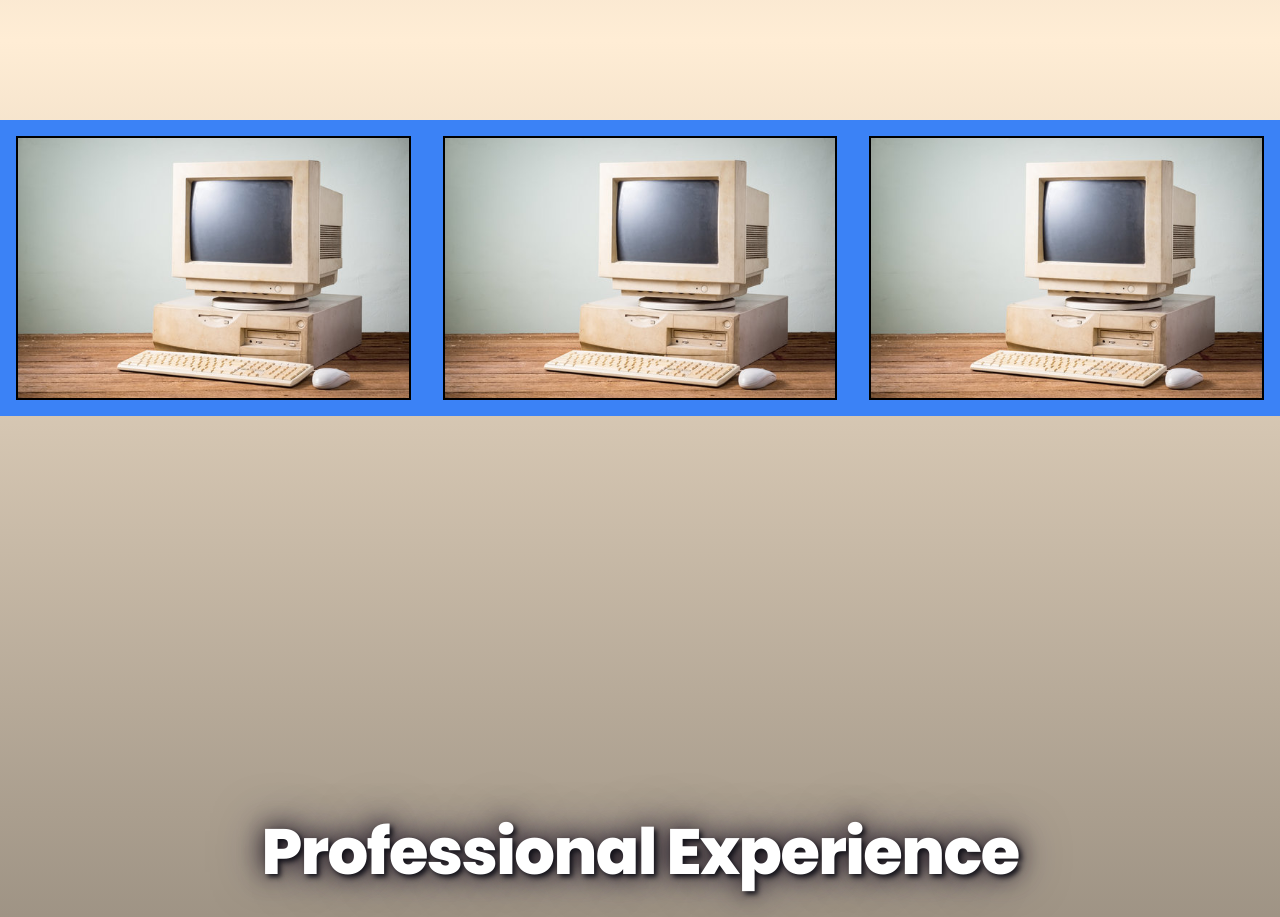
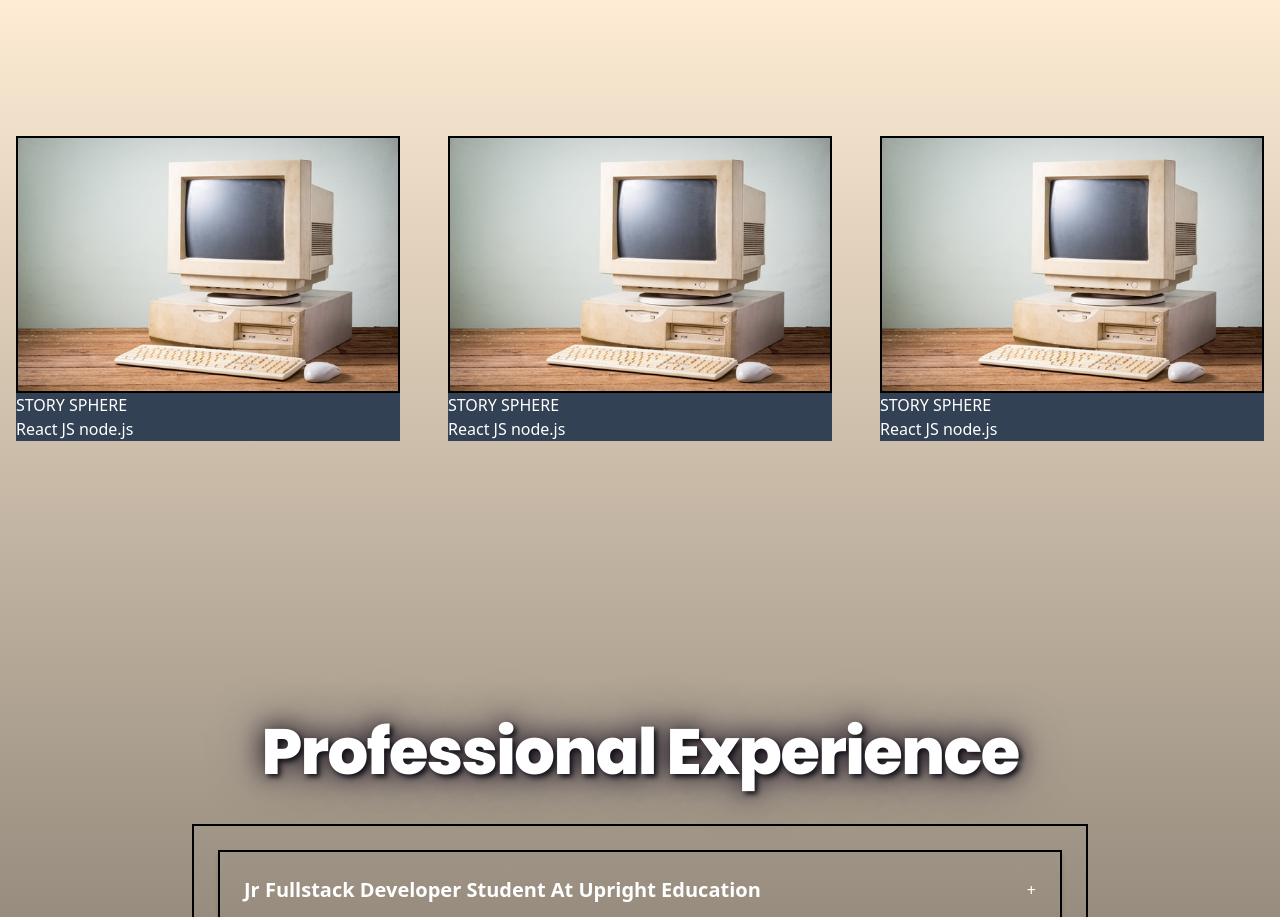
Before and after one commit to Nostromo714/portfolioClient, a React (Create React App) app: page / in a window 1280 px wide. Shown: the part 2280-3197 px from the top of the page. Built offline with nearby package versions, Linux system fonts and the light colour scheme.

Commit message:
updated styles in home.js on the ModalWrapers. created p tags for discriptions for img

```diff
--- a/src/components/modalWrapper.js
+++ b/src/components/modalWrapper.js
@@ -17,15 +17,16 @@ return (
     <div>
         {/* Trigger button or image to open the modal */}
         <button
-
         onClick={toggleModal}
-        className="p-4 bg-blue-500 text-white rounder">
+        className="p-4 text-white rounder">
 
             <img
             src={pcImage}
             alt="90s computer"
             className=" border-2 border-black "
         />
+        <p className=" flex bg-slate-700"> STORY SPHERE </p>
+        <p className=" flex bg-slate-700"> React JS node.js  </p>
         </button>
 
         {/* Modal */}
--- a/src/pages/home.js
+++ b/src/pages/home.js
@@ -120,18 +120,19 @@ const HomePage = () => {
       </section>
 
       {/* 4th section ( Gallery )*/}
-      <div className="flex">
-      <section className=" flex item-start h-[500px] ">
+      <div className="flex flex-col md:flex-row gap-4 ">
+
+      <section className=" flex  h-[400px] ">
+        {/* this is where gallery will go */}
+        <ModalWrapper data={slides} />
+        </section>
+
+      <section className=" flex h-[400px] ">
         {/* this is where gallery will go */}
         <ModalWrapper data={slides} />
       </section>
 
-      <section className=" flex item-start h-[400px] ">
-        {/* this is where gallery will go */}
-        <ModalWrapper data={slides} />
-      </section>
-
-      <section className=" flex item-start h-[400px] ">
+      <section className=" flex h-[400px] ">
         {/* this is where gallery will go */}
         <ModalWrapper data={slides} />
       </section>
```
